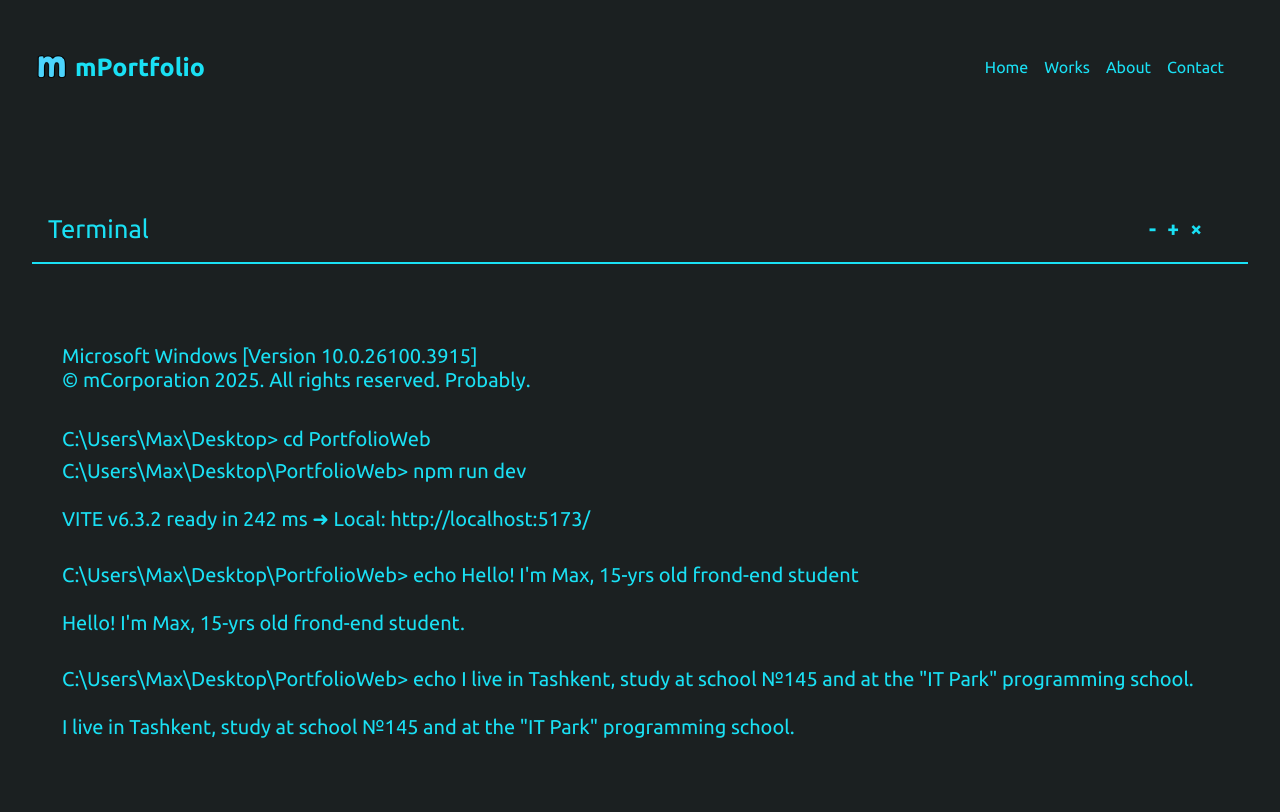
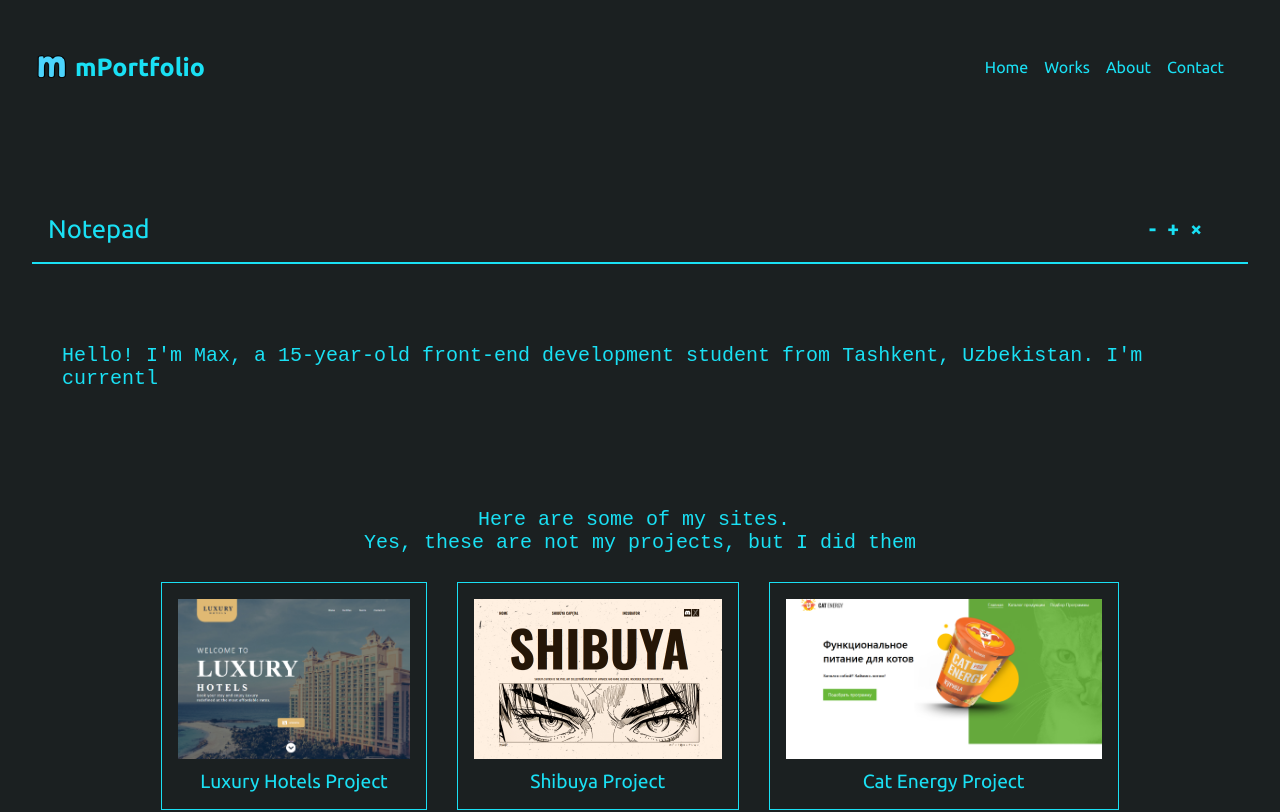
Before and after one commit to maximbrail/mPortfolio-site, a React (Vite) app: page / in a window 1280 px wide. Shown: the top 812 px of the page. Built offline with nearby package versions, Linux system fonts and the light colour scheme; a web font is replaced by a local one.

Commit message:
Add files via upload

```diff
--- a/src/App.jsx
+++ b/src/App.jsx
@@ -1,35 +1,39 @@
 import { BrowserRouter as Router, Route, Routes } from 'react-router-dom'
-import React from 'react'
+import React, { useState, useEffect } from 'react'
 
 import { NavCom } from './Components/NavCom';
-import { HeaderCom } from './Components/HeaderCom';
-import { MainCom } from './Components/MainCom';
 import { FooterCom } from './Components/FooterCom';
-
 
 import { Home } from './Page/Home'
 import { Works } from './Page/Works';
 import { About } from './Page/About';
 import { Contacts } from './Page/Contacts';
 
-
+import LoadingScreen from './Components/LoadingScreen';
 
 function App() {
+  const [loading, setLoading] = useState(true);
+
+  useEffect(() => {
+    const timer = setTimeout(() => setLoading(false), 3000); // 3 сек загрузки
+    return () => clearTimeout(timer);
+  }, []);
+
+  if (loading) {
+    return <LoadingScreen />;
+  }
+
   return (
     <Router className="App">
-
       <NavCom />
       <Routes>
-      <Route path='/' element={<Home />} />
-      <Route path='/works' element={<Works />} />
-      <Route path='/about' element={<About />} />
-      <Route path='/contact' element={ <Contacts /> } />
+        <Route path='/' element={<Home />} />
+        <Route path='/works' element={<Works />} />
+        <Route path='/about' element={<About />} />
+        <Route path='/contact' element={<Contacts />} />
       </Routes>
       <FooterCom />
-
     </Router>
-
-
   );
 }
 
--- a/src/Components/HeaderCom.jsx
+++ b/src/Components/HeaderCom.jsx
@@ -1,4 +1,4 @@
-import React from "react";
+import React, { useEffect, useState } from "react";
 import "./styleCom.css";
 import Prj1 from "../Assets/project1.png";
 import Prj2 from "../Assets/project2.png";
@@ -6,10 +6,40 @@ import Prj3 from "../Assets/project3.png";
 import Prj4 from "../Assets/project4.png";
 
 export const HeaderCom = () => {
+  const texts = [
+    "Hello! I'm Max, a 15-year-old front-end development student from Tashkent, Uzbekistan. I'm currently studying at School №145 and also attending programming courses at IT Park, where I'm learning modern web technologies and improving my coding skills.",
+    "I'm passionate about building beautiful, responsive, and user-friendly websites using HTML, CSS, and JavaScript. In my free time, I love experimenting with different layouts, exploring design ideas, and creating projects to practice what I’ve learned.",
+    "I’m always eager to learn something new and grow as a developer. In the future, I hope to become a professional front-end engineer and work on real-world projects that help people and make a difference.",
+    "Right now, I’m focusing on mastering JavaScript, learning how to work with APIs, and exploring frameworks like React."
+  ];
+
+  const [currentText, setCurrentText] = useState("");
+  const [textIndex, setTextIndex] = useState(0);
+  const [charIndex, setCharIndex] = useState(0);
+  const [allShownTexts, setAllShownTexts] = useState([]);
+
+  useEffect(() => {
+    if (textIndex < texts.length) {
+      if (charIndex < texts[textIndex].length) {
+        const timeout = setTimeout(() => {
+          setCurrentText((prev) => prev + texts[textIndex][charIndex]);
+          setCharIndex((prev) => prev + 1);
+        }, 25); // Скорость печати
+        return () => clearTimeout(timeout);
+      } else {
+        // Абзац дописан — сохраняем его и переходим к следующему
+        setAllShownTexts((prev) => [...prev, texts[textIndex]]);
+        setCurrentText("");
+        setCharIndex(0);
+        setTextIndex((prev) => prev + 1);
+      }
+    }
+  }, [charIndex, textIndex]);
+
   return (
     <div className="header-obsh">
       <div className="header3">
-        <h1 className="header-title2">Terminal</h1>
+        <h1 className="header-title2">Notepad</h1>
         <div className="window-controls">
           <div className="window-btn">-</div>
           <div className="window-btn">+</div>
@@ -18,41 +48,15 @@ export const HeaderCom = () => {
       </div>
 
       <div className="header">
-        <header className="podtitles">
-        <h1 className="header-title header-title3">
-            Microsoft Windows [Version 10.0.26100.3915]
-            <br/>
-        &copy; mCorporation 2025. All rights reserved. Probably.
-        </h1>
-        </header>
+        {allShownTexts.map((text, i) => (
+          <h1 key={i} className="header-title">{text}</h1>
+        ))}
 
-        <h1 className="header-title">
-          C:\Users\Max\Desktop{">"} cd PortfolioWeb
-        </h1>
-        <h1 className="header-title">
-          C:\Users\Max\Desktop\PortfolioWeb{">"} npm run dev
-          <br/>
-          <br/>
-          VITE v6.3.2  ready in 242 ms
-        ➜  Local:   http://localhost:5173/
-        </h1>
-        <h1 className="header-title">
-          <br/>
-          C:\Users\Max\Desktop\PortfolioWeb{">"} echo Hello! I'm Max, 15-yrs old
-          frond-end student
-          <br/>
-          <br/>
-          Hello! I'm Max, 15-yrs old frond-end student.
-        </h1>
-        <h1 className="header-title">
-          <br/>
-          C:\Users\Max\Desktop\PortfolioWeb{">"} echo I live in Tashkent, study
-          at school №145 and at the "IT Park" programming school.
-          <br/>
-          <br/>
-          I live in Tashkent, study
-          at school №145 and at the "IT Park" programming school.
-        </h1>
+        {textIndex < texts.length && (
+          <h1 className="header-title">
+            <span className="animated-text cursor-blink">{currentText}</span>
+          </h1>
+        )}
       </div>
 
       <div className="header header2">
--- /dev/null
+++ b/src/Components/LoadingScreen.css
@@ -0,0 +1,36 @@
+.loading-screen {
+  position: fixed;
+  top: 0;
+  left: 0;
+  width: 100vw;
+  height: 100vh;
+  background-color: #1B2021;
+  display: flex;
+  flex-direction: column;
+  justify-content: center;
+  align-items: center;
+  gap: 20px; /* расстояние между спиннером и текстом */
+  z-index: 9999;
+}
+
+.spinner {
+  width: 50px;
+  height: 50px;
+  border: 6px solid #333;
+  border-top-color: #1ae0f4;
+  border-radius: 50%;
+  animation: spin 1s linear infinite;
+}
+
+.loading-text {
+  color: #1ae0f4;
+  font-family: monospace, monospace;
+  font-size: 1.2rem;
+  user-select: none;
+}
+
+@keyframes spin {
+  to {
+    transform: rotate(360deg);
+  }
+}
--- /dev/null
+++ b/src/Components/LoadingScreen.jsx
@@ -0,0 +1,13 @@
+import React from "react";
+import "./LoadingScreen.css";
+
+export const LoadingScreen = () => {
+  return (
+    <div className="loading-screen">
+      <div className="spinner"></div>
+      <div className="loading-text">Please wait...</div>
+    </div>
+  );
+};
+
+export default LoadingScreen;
--- a/src/Components/styleCom.css
+++ b/src/Components/styleCom.css
@@ -4,7 +4,7 @@
   width: 42px;
 }
 
-.nav-logo a{
+.nav-logo a {
   display: flex;
   align-items: center;
   gap: 2px;
@@ -111,6 +111,17 @@
   color: #1ae0f4;
 }
 
+.animated-text {
+  font-family: monospace;
+  border-right: 2px solid black;
+  white-space: pre-wrap;
+  display: inline;
+}
+
+.cursor-blink {
+  animation: blink 1s step-end infinite;
+}
+
 .header3 {
   display: flex;
   justify-content: space-between;
@@ -135,12 +146,25 @@
 }
 
 .header-title {
-  font-size: clamp(14px, 2.0vw, 1.25rem);
+  font-size: clamp(14px, 2vw, 1.25rem);
   margin-bottom: 0.5rem;
+  white-space: pre-wrap;
+  font-family: monospace;
+
+  @media (max-width: 550px){
+    text-align: center;
+  }
+}
+
+.hidden {
+  display: none;
 }
 
 .header-title3 {
-  margin-bottom: 35px;
+  margin-bottom: 55px;
+  font-size: clamp(14px, 2vw, 1.25rem);
+  margin-bottom: 0.5rem;
+  text-align: center;
 }
 
 .window-controls {
@@ -179,7 +203,7 @@
 }
 
 .card {
-  background-color: #222;
+  background-color: #1b2021;
   border: 1px solid #1ae0f4;
   padding: 1rem;
   text-align: center;
@@ -227,7 +251,7 @@
   border-radius: 12px;
   padding: 20px;
 
-  @media (max-width: 700px){
+  @media (max-width: 700px) {
     padding: 10px;
   }
 }
@@ -306,11 +330,10 @@ button:hover {
   gap: 60px;
 }
 
-
 .footer-section {
   min-width: 250px;
   text-align: left;
-    @media (max-width: 600px){
+  @media (max-width: 600px) {
     text-align: center;
   }
 }
@@ -371,7 +394,7 @@ button:hover {
 
 /* contacts */
 
-.contacts-div{
+.contacts-div {
   display: flex;
   flex-direction: column;
   justify-content: center;
@@ -380,7 +403,7 @@ button:hover {
   margin: 60px 0;
 }
 
-.contact-input{
+.contact-input {
   border: 2px solid #1ae0f4;
   border-radius: 5px;
   font-size: clamp(15px, 2.5vw, 20px);
@@ -388,11 +411,11 @@ button:hover {
   text-align: center;
 }
 
-.contact-input:nth-child(4){
+.contact-input:nth-child(4) {
   padding-bottom: 40px;
 }
 
-.contact-btn{
+.contact-btn {
   display: flex;
   border: 2px solid #1ae0f4;
   border-radius: 5px;
@@ -406,3 +429,11 @@ button:hover {
   cursor: pointer;
   transition: 0.3s background;
 }
+
+/* animations */
+
+@keyframes blink {
+  50% {
+    border-color: transparent;
+  }
+}
```
Also changed, not shown: src/Components/MainCom.jsx (+8 -8 lines). Lines whose indentation alone changed are shown as unchanged.
